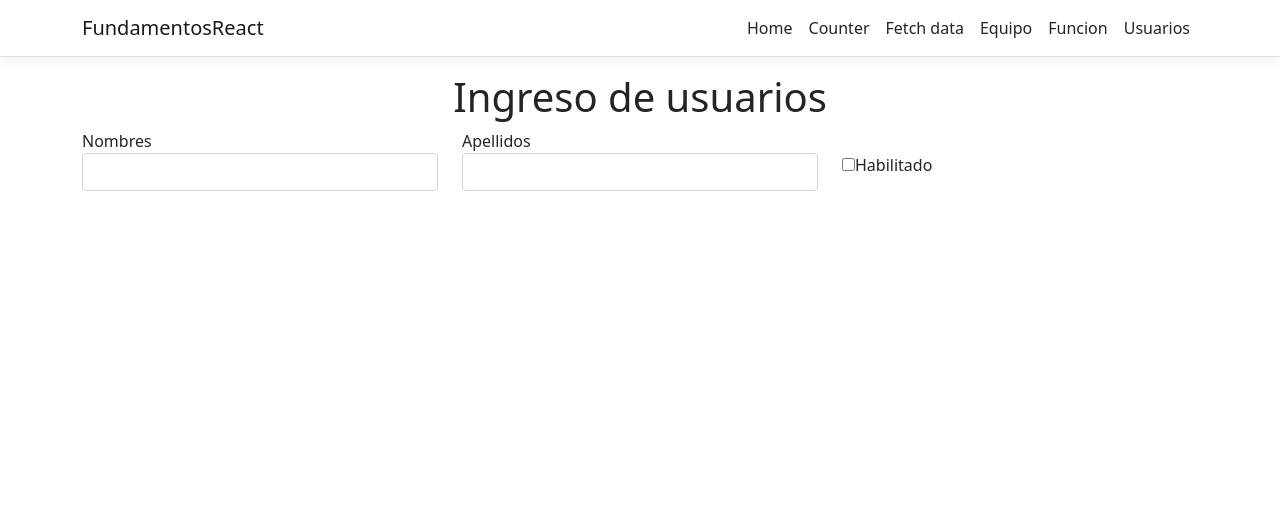
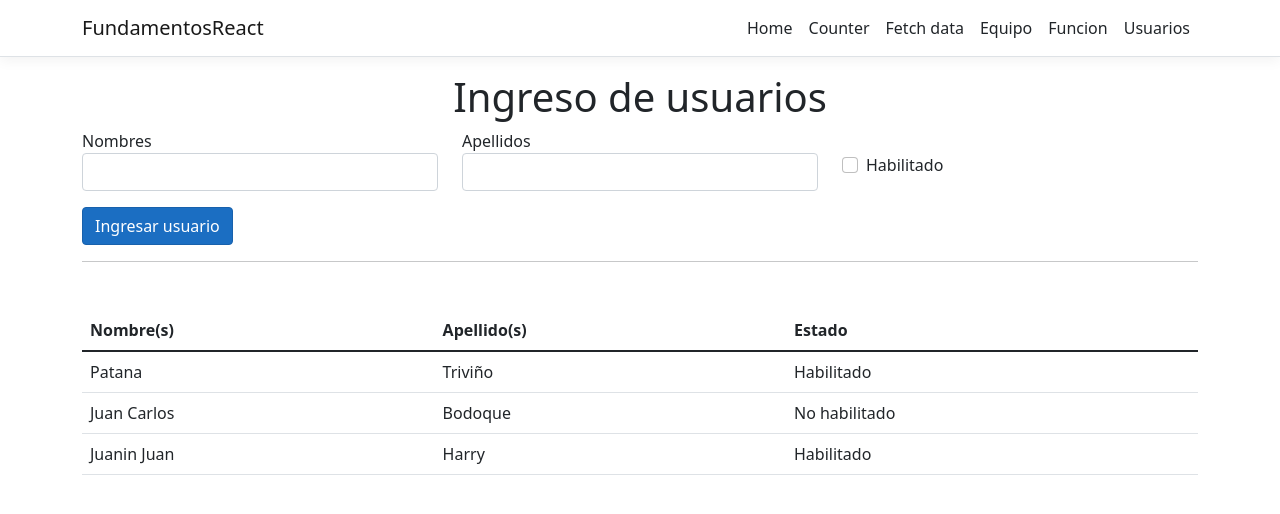
Before and after one commit to ManiacPC/PAA_2022_FundamentosReact, a React (Create React App) app in the folder FundamentosReact/ClientApp/: page /usuarios in a window 1280 px wide. Shown: the top 514 px of the page. Built offline with nearby package versions, Linux system fonts and the light colour scheme.

Commit message:
Añadido useEffect y ejemplos de array de objetos para renderizar en los componentes

```diff
--- a/FundamentosReact/ClientApp/src/components/Usuarios.js
+++ b/FundamentosReact/ClientApp/src/components/Usuarios.js
@@ -1,14 +1,38 @@
 // Importaciones base
 import React, { useState, useEffect } from 'react'
+
+const usuariosPorDefecto = [
+    { nombres: "Patana", apellidos: "Triviño", habilitado: true },
+    { nombres: "Juan Carlos", apellidos: "Bodoque", habilitado: false }
+]
 
 // Componente vista
 const Usuarios = () => {
     // Estados
-    const [usuarios, setUsuarios] = useState([])
+    const [usuarios, setUsuarios] = useState(usuariosPorDefecto)
     const [nombres, setNombres] = useState("")
     const [apellidos, setApellidos] = useState("")
     const [habilitado, setHabilitado] = useState(false)
 
+
+    // useEffect => []
+    // useEffect( fn(), [] )
+    // [] en useEffect significa:
+    // Ejecuta esto una vez, pero inmediatamente
+    // después de renderizar correctamente la página
+    // plantilla vacia useEffect: useEffect(() => {}, [])
+    useEffect(() => {
+        let copiaUsuarios = [...usuarios] // spread - desestructuración de arreglos y objetos
+        const nuevoUsuario = {
+            nombres: "Juanin Juan",
+            apellidos: "Harry",
+            habilitado: true
+        }
+        copiaUsuarios.push(nuevoUsuario)
+        setUsuarios(copiaUsuarios)
+    }, [])
+
+    // Funciones de eventos
     const handleNombres = (evento) => {
         setNombres(evento.target.value)
     }
@@ -19,6 +43,19 @@ const Usuarios = () => {
 
     const handleHabilitado = (evento) => {
         setHabilitado(!habilitado)
+    }
+
+    const handleIngresoUsuario = (evento) => {
+        console.log("Botón presionado") // testing
+        const nuevoUsuario = {
+            nombres: nombres,
+            apellidos: apellidos,
+            habilitado: habilitado
+        }
+
+        let copiaUsuarios = [...usuarios]
+        copiaUsuarios.push(nuevoUsuario)
+        setUsuarios(copiaUsuarios)
     }
 
     // Retorno GUI
@@ -53,19 +90,61 @@ const Usuarios = () => {
                     />
                 </div>
                 <div className="col-4">
-                    <br /> {/* ToDo: Para arreglar salto a través de CSS en vez de HTML */}
-                    <input
-                        type="checkbox"
-                        checked={habilitado}
-                        onChange={handleHabilitado}
-                        name="habilitado"
-                        id="habilitado"
-                    />
-                    <label htmlFor="habilitado">Habilitado</label>
+                    <br /> {/* ToDo: Todavía falta ajustar el checkbox por estilo  */}
+                    <div className="form-check">
+                        <input
+                            className="form-check-input"
+                            type="checkbox"
+                            checked={habilitado}
+                            onChange={handleHabilitado}
+                            name="habilitado"
+                            id="habilitado" />
+                        <label
+                            className="form-check-label"
+                            htmlFor="habilitado">
+                            Habilitado
+                        </label>
+                    </div>
+                </div>
+                <div className="col-12 justify-content-start mt-3">
+                    <button
+                        className="btn btn-primary"
+                        type="button"
+                        onClick={handleIngresoUsuario}
+                    >
+                        Ingresar usuario
+                    </button>
                 </div>
             </div>
-            <div className="row">
-                <div className="col-12"></div>
+            <hr />
+            <div className="row mt-5">
+                <div className="col-12">
+                    <table className="table table-stripped">
+                        <thead>
+                            <tr>
+                                <th>Nombre(s)</th>
+                                <th>Apellido(s)</th>
+                                <th>Estado</th>
+                            </tr>
+                        </thead>
+                        <tbody>
+                            {usuarios.map((usuario) => {
+                                return (
+                                    <tr>
+                                        <td>{usuario.nombres}</td>
+                                        <td>{usuario.apellidos}</td>
+                                        <td>
+                                            {usuario.habilitado ?
+                                                "Habilitado" :
+                                                "No habilitado"
+                                            }
+                                        </td>
+                                    </tr>
+                                )
+                            })}
+                        </tbody>
+                    </table>
+                </div>
             </div>
         </>
     )
```
